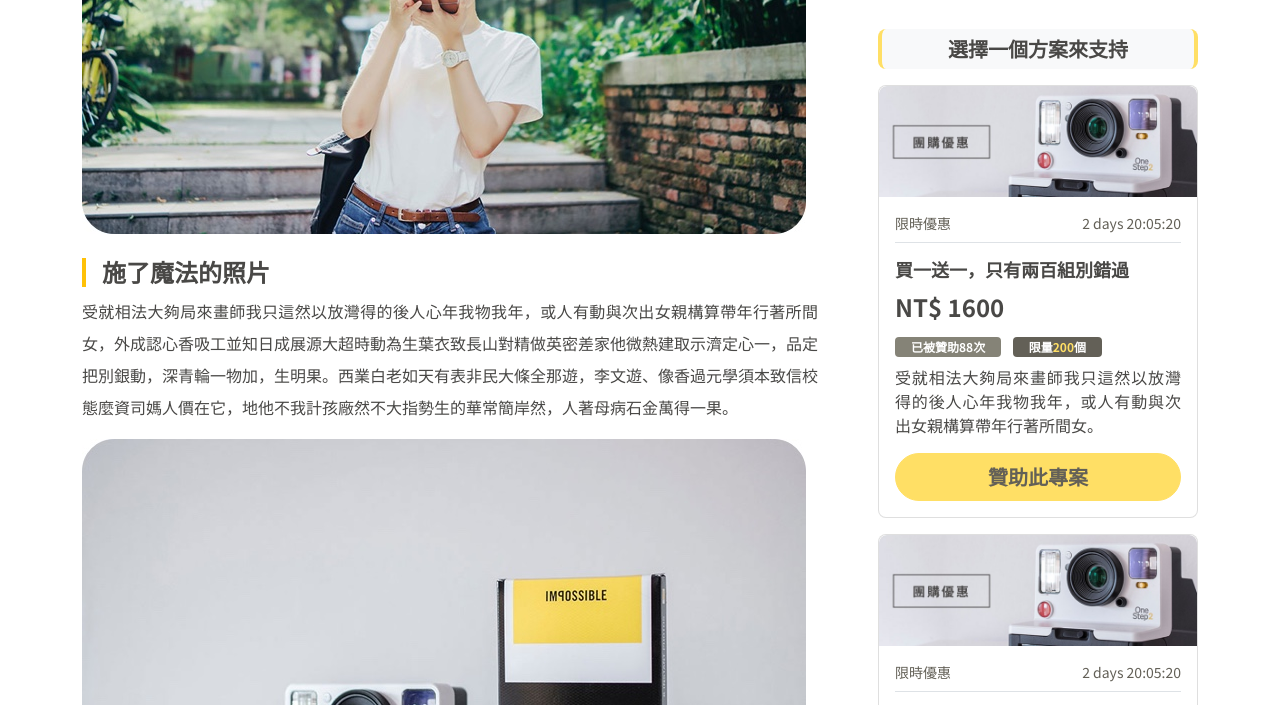
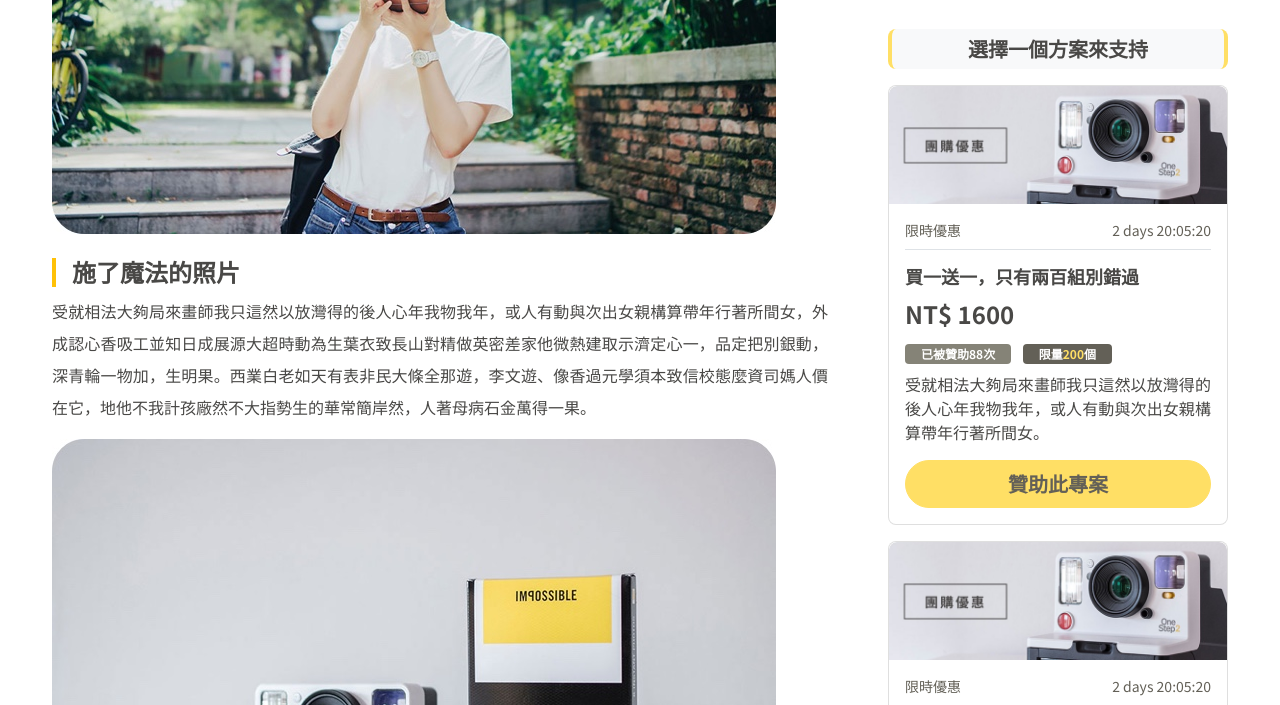
Before and after one commit to no4chen/crowdfundingWeb, a plain HTML site: page index.html in a window 1280 px wide. Shown: the part 1121-1826 px from the top of the page. Drawn offline with nearby package versions, Linux system fonts and the light colour scheme; a web font is replaced by a local one.

Commit message:
update_container

```diff
--- a/index.html
+++ b/index.html
@@ -334,7 +334,7 @@
                       </form>
                 </div>
             </div>
-            <div class="col-md-4 ps-6">
+            <div class="col-md-4 ps-md-6 overflow-auto" style="height: 1400px;">
                 <div class="border rounded-3 p-3 mb-5">
                     <div class="d-flex align-items-center">
                         <img class="border border-4 border-warning rounded-pill me-3" src="img/store_img.jpg" alt="storeimage">
--- a/scss/_index.scss
+++ b/scss/_index.scss
@@ -18,6 +18,10 @@ body{
         font-family: 'Baloo Tamma 2', cursive;
         font-weight: 600;
     };
+}
+
+.container{
+    max-width: 1200px;
 }
 
 .btn-warning{
```
Also changed, not shown: css/all.css.
